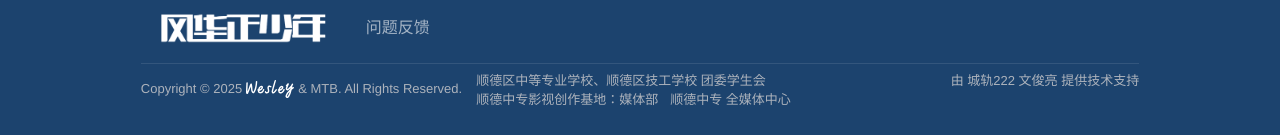
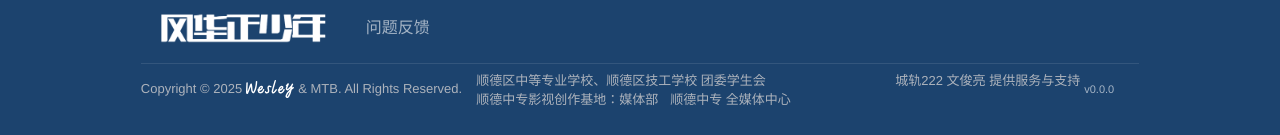
Before and after one commit to Wesley-Work/MTB-Official, a Vue app: page / in a window 1280 px wide. Shown: the part 1596-1731 px from the top of the page. Built offline with nearby package versions, Linux system fonts and the light colour scheme.

Commit message:
Update footer.vue

```diff
--- a/src/components/footer.vue
+++ b/src/components/footer.vue
@@ -41,7 +41,6 @@
             ><a target="_self" href="http://sdedu.net/">顺德区教育局</a>
           </div>
         </div>
-        <!--]-->
         <div class="Footer-subfooterdiv">
           <h2>找到我们</h2>
           <div class="clearfix">
@@ -51,8 +50,7 @@
         </div>
       </div>
       <div class="mobile" style="justify-content: center">
-        <!--[-->
-        <div class="Footer-subfooterdiv" id="FooterItem--0">
+        <div id="FooterItem--0" class="Footer-subfooterdiv">
           <div class="arrow">
             <h2>媒体部</h2>
             <svg
@@ -134,7 +132,7 @@
             ><a target="_self" href="http://10.3.146.12/">媒体部OA</a>
           </div>
         </div>
-        <div class="Footer-subfooterdiv" id="FooterItem--2">
+        <div id="FooterItem--2" class="Footer-subfooterdiv">
           <div class="arrow">
             <h2>媒体账号</h2>
             <svg
@@ -182,7 +180,7 @@
             >
           </div>
         </div>
-        <div class="Footer-subfooterdiv" id="FooterItem--3">
+        <div id="FooterItem--3" class="Footer-subfooterdiv">
           <div class="arrow">
             <h2>友情链接</h2>
             <svg
@@ -223,7 +221,6 @@
             ><a target="_self" href="http://sdedu.net/">顺德区教育局</a>
           </div>
         </div>
-        <!--]-->
         <div class="Footer-subfooterdiv find-us">
           <h2>找到我们↓</h2>
           <div class="clearfix">
@@ -234,7 +231,9 @@
       </div>
       <div class="Footer-bootom">
         <a href="javascript:void(0)"><img alt="" src="@src/assets/fhzsn_white.png" width="200" /></a>
-        <div class="links"><a target="_blank" href="https://wj.qq.com/s2/15358157/232e/">问题反馈</a></div>
+        <div class="links">
+          <a target="_blank" href="https://wj.qq.com/s2/15358157/232e/">问题反馈</a>
+        </div>
       </div>
       <div class="copyright">
         <div class="items">
@@ -246,7 +245,10 @@
             <span>顺德区中等专业学校、顺德区技工学校 团委学生会</span><span>顺德中专影视创作基地：媒体部</span
             ><span>顺德中专 全媒体中心</span>
           </div>
-          <span style="text-wrap: nowrap">由 城轨222 文俊亮 提供技术支持</span>
+          <span style="text-wrap: nowrap; display: flex; flex-direction: row; gap: 4px">
+            城轨222 文俊亮 提供服务与支持
+            <span class="PackageVersion">v{{ version }}</span>
+          </span>
         </div>
       </div>
     </div>
@@ -255,6 +257,7 @@
 
 <script setup lang="tsx">
 import { defineComponent, ref } from 'vue';
+import { version } from '@/package.json';
 
 const example = ref({
   data: '',
@@ -371,6 +374,13 @@ export default defineComponent({
         flex-wrap: wrap;
         gap: 0px 12px;
       }
+      .PackageVersion {
+        color: #fff9;
+        margin-right: 25px;
+        display: flex;
+        align-items: center;
+        font-size: 11px;
+      }
     }
   }
 }
```
